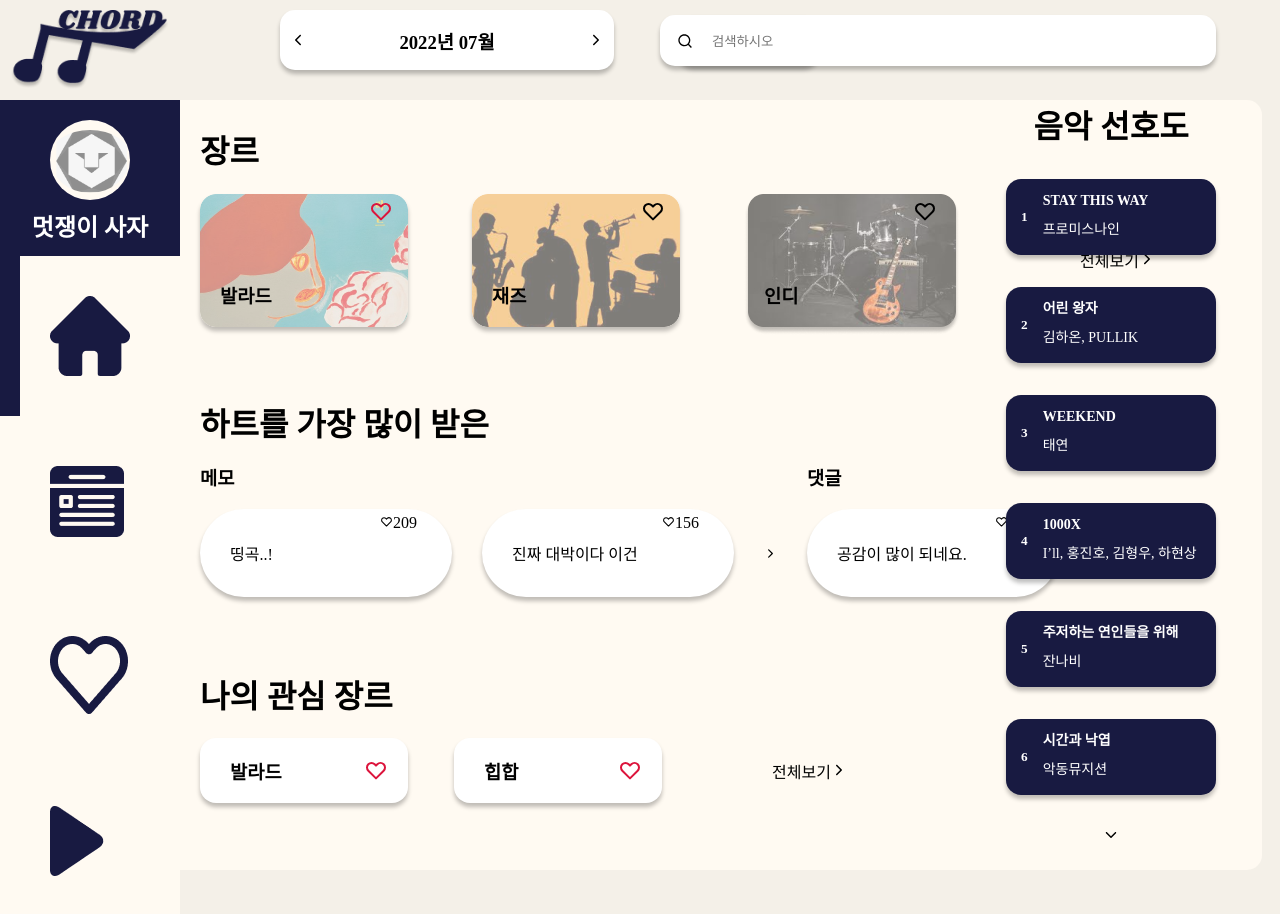
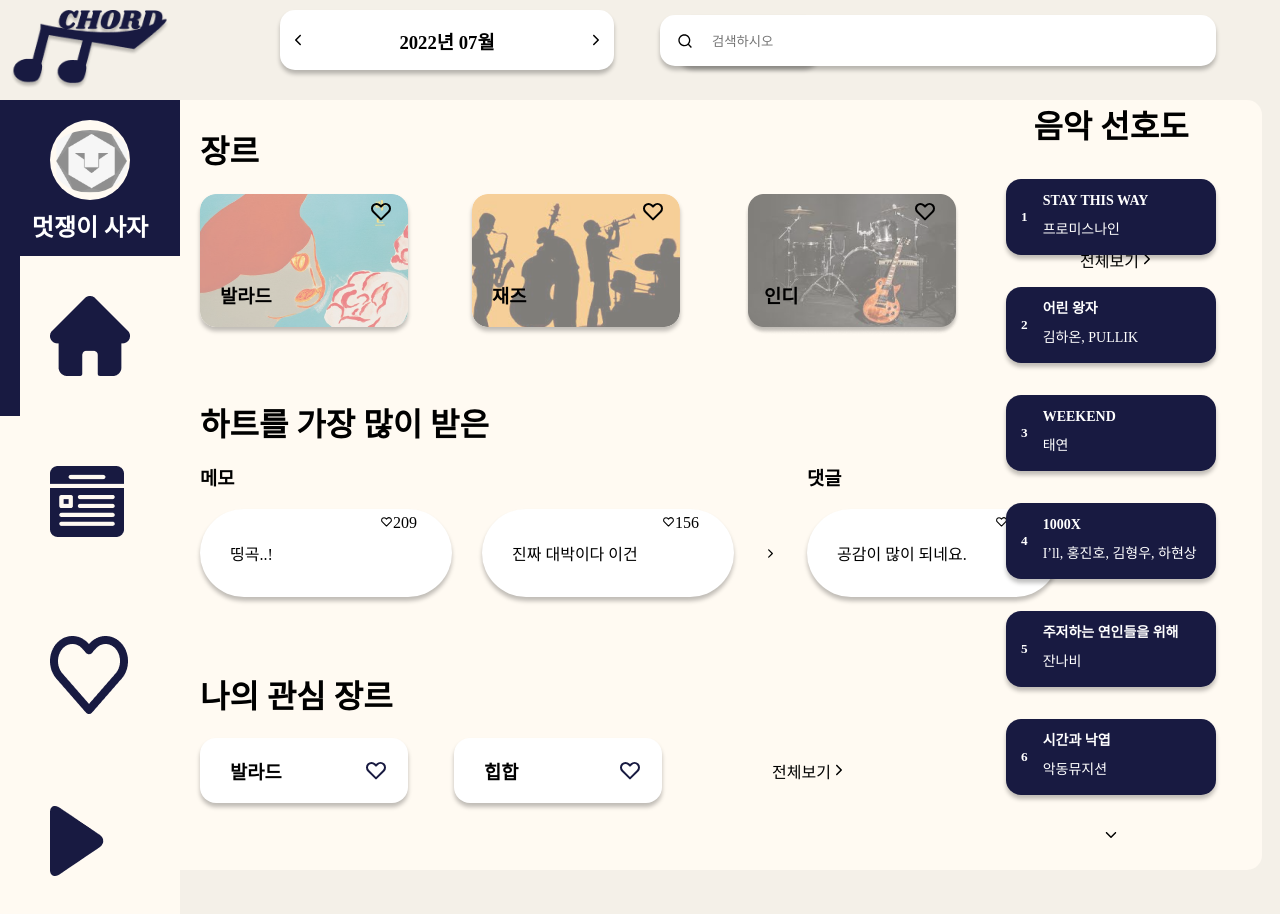
Before and after one commit to 529539/10th-DRFsession, a React (Create React App) app in the folder chord/: page / in a window 1280 px wide. Shown: the top 914 px of the page. Built offline with nearby package versions, Linux system fonts and the light colour scheme.

Commit message:
Fix: css

```diff
--- a/chord/src/pages/Home.js
+++ b/chord/src/pages/Home.js
@@ -204,7 +204,6 @@ function Home() {
 									</h3>
 									<HiOutlineHeart
 										size="24"
-										color="#dc143c"
 										style={{ position: "absolute", right: "15px", top: "5px" }}
 									/>
 								</div>
@@ -335,7 +334,7 @@ function Home() {
 									<h3>발라드</h3>
 									<HiOutlineHeart
 										size="24"
-										color="#dc143c"
+										color="#181A41"
 										style={{ position: "absolute", right: "20px", top: "20px" }}
 									/>
 								</div>
@@ -343,7 +342,7 @@ function Home() {
 									<h3>힙합</h3>
 									<HiOutlineHeart
 										size="24"
-										color="#dc143c"
+										color="#181A41"
 										style={{ position: "absolute", right: "20px", top: "20px" }}
 									/>
 								</div>
```
